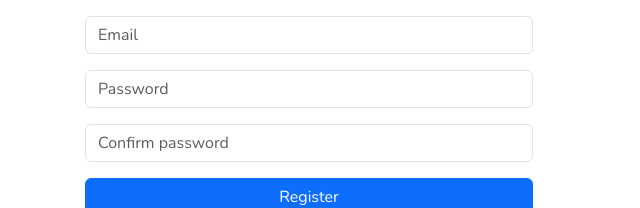
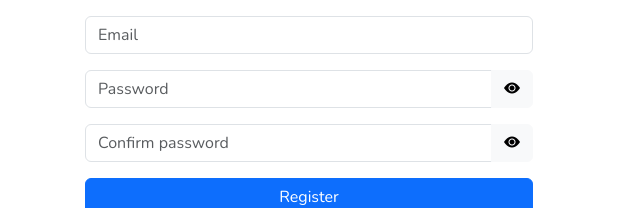
Before and after one commit to LorenzoAblis/Studious, a React (Vite) app in the folder client/: page / in a window 1280 px wide. Shown: the part 212-420 px from the top of the page, without its empty margins (331-971 px from the left). Built offline with nearby package versions, Linux system fonts and the light colour scheme.

Commit message:
implemented show password

```diff
--- a/client/package.json
+++ b/client/package.json
@@ -11,6 +11,7 @@
   },
   "dependencies": {
     "bootstrap": "^5.3.2",
+    "bootstrap-icons": "^1.11.2",
     "react": "^18.2.0",
     "react-bootstrap": "^2.9.1",
     "react-components": "^0.5.1",
--- a/client/src/main.jsx
+++ b/client/src/main.jsx
@@ -3,6 +3,7 @@ import ReactDOM from "react-dom/client";
 import App from "./App.jsx";
 import Signup from "./pages/Signup.jsx";
 import "bootstrap/dist/css/bootstrap.min.css";
+import "bootstrap-icons/font/bootstrap-icons.css";
 
 ReactDOM.createRoot(document.getElementById("root")).render(
   <React.StrictMode>
--- a/client/src/pages/Signup.jsx
+++ b/client/src/pages/Signup.jsx
@@ -1,8 +1,54 @@
-import { Form, Button } from "react-bootstrap";
+import { useState } from "react";
+
 import "../css/global.css";
 import "../css/Signup.css";
+import { Form, Button, InputGroup } from "react-bootstrap";
 
 const Signup = () => {
+  const [showPassword, setShowPassword] = useState(true);
+  const [showConfirmPassword, setShowConfimPassword] = useState(true);
+  const [passwordToggleProperties, setPasswordToggleProperties] = useState({
+    icon: "bi bi-eye-fill",
+    inputType: "password",
+  });
+  const [confirmPasswordToggleProperties, setConfirmPasswordToggleProperties] =
+    useState({
+      icon: "bi bi-eye-fill",
+      inputType: "password",
+    });
+
+  const handleToggle = (type) => {
+    if (type != "confirm") {
+      setShowPassword(!showPassword);
+
+      if (showPassword) {
+        setPasswordToggleProperties({
+          icon: "bi bi-eye-slash-fill",
+          inputType: "text",
+        });
+      } else {
+        setPasswordToggleProperties({
+          icon: "bi bi-eye-fill",
+          inputType: "password",
+        });
+      }
+    } else {
+      setShowConfimPassword(!showConfirmPassword);
+
+      if (showConfirmPassword) {
+        setConfirmPasswordToggleProperties({
+          icon: "bi bi-eye-slash-fill",
+          inputType: "text",
+        });
+      } else {
+        setConfirmPasswordToggleProperties({
+          icon: "bi bi-eye-fill",
+          inputType: "password",
+        });
+      }
+    }
+  };
+
   return (
     <>
       <div className="form-container mt-5 m-auto">
@@ -15,21 +61,26 @@ const Signup = () => {
           <Form.Group className="mb-3">
             <Form.Control type="text" placeholder="Email" name="email" />
           </Form.Group>
-          {/* TODO: Add show password eye thing */}
-          <Form.Group className="mb-3">
+          <InputGroup className="mb-3">
             <Form.Control
-              type="password"
+              type={passwordToggleProperties.inputType}
               placeholder="Password"
               name="password"
             />
-          </Form.Group>
-          <Form.Group className="mb-3">
+            <Button variant="light" onClick={() => handleToggle("creation")}>
+              <i className={passwordToggleProperties.icon}></i>
+            </Button>
+          </InputGroup>
+          <InputGroup className="mb-3">
             <Form.Control
-              type="password"
+              type={confirmPasswordToggleProperties.inputType}
               placeholder="Confirm password"
               name="confirmPassword"
             />
-          </Form.Group>
+            <Button variant="light" onClick={() => handleToggle("confirm")}>
+              <i className={confirmPasswordToggleProperties.icon}></i>
+            </Button>
+          </InputGroup>
         </Form>
         <Button variant="primary" className="w-100">
           Register
```
Also changed, not shown: 1 other file (tests, documents, lock files or other folders).
